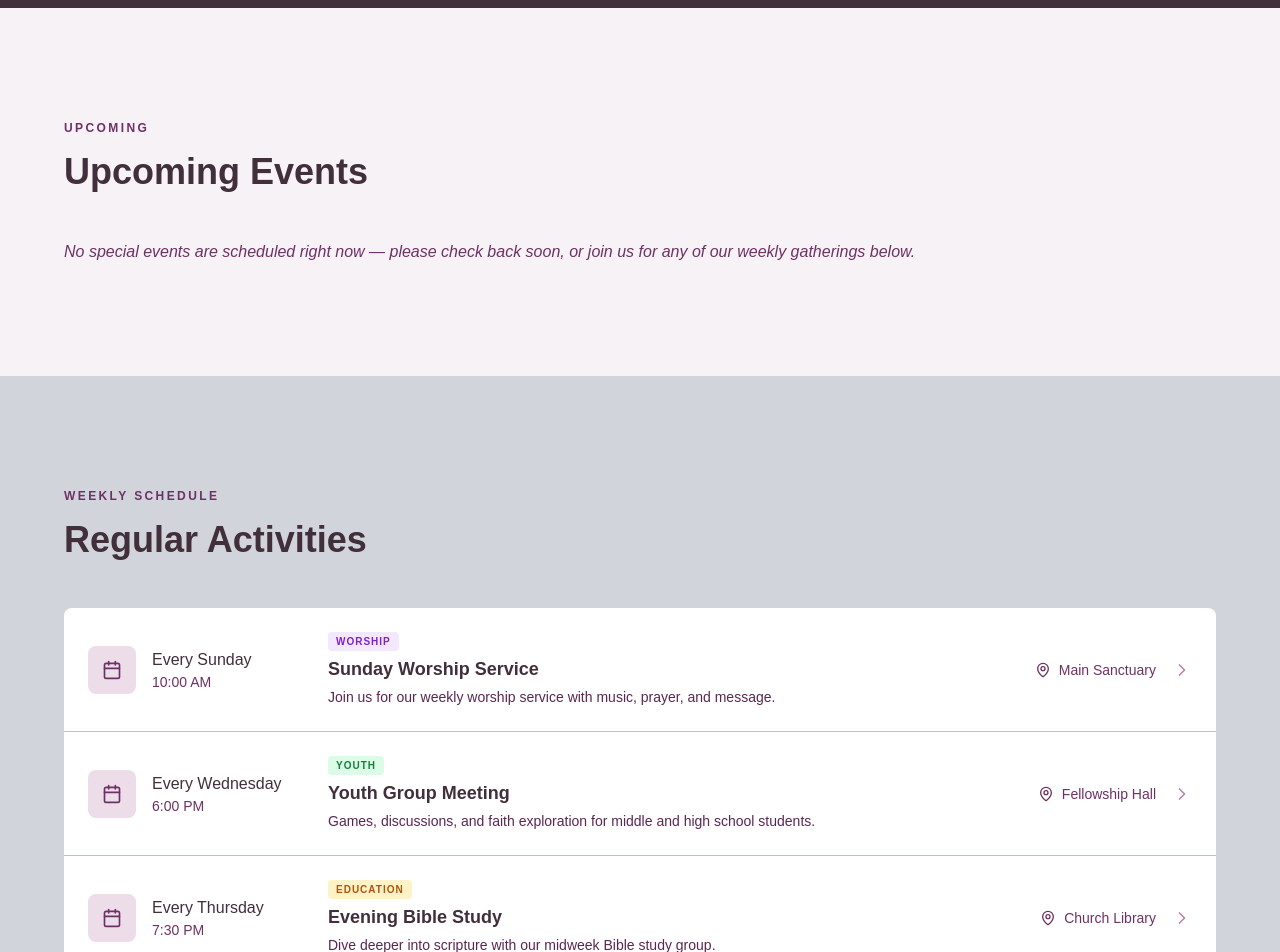
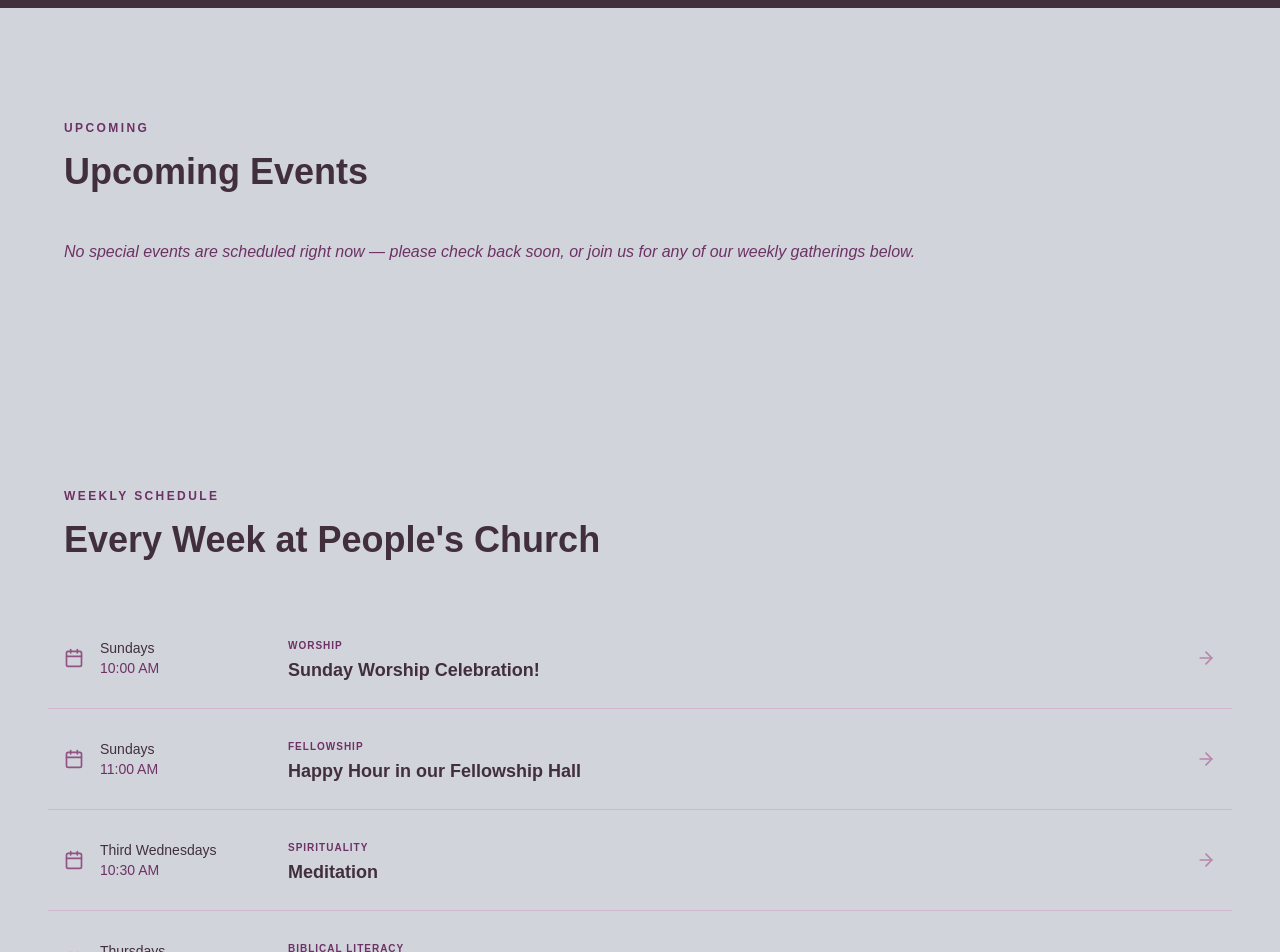
Before and after one commit to yetog/dover-church-rebuild-project, a React (Vite) app: page /happening in a window 1280 px wide. Shown: the part 400-1352 px from the top of the page. Built offline with nearby package versions, Linux system fonts and the light colour scheme; a web font is replaced by a local one.

Commit message:
Changes
Co-authored-by: yetog <143784025+yetog@users.noreply.github.com>

```diff
--- a/src/components/NewsSection.tsx
+++ b/src/components/NewsSection.tsx
@@ -2,14 +2,16 @@ import React from 'react';
 import { Link } from 'react-router-dom';
 import { Calendar, ArrowRight } from 'lucide-react';
 
-const events: {
+export type WeeklyActivity = {
   id: number;
   category: string;
   title: string;
   datetime: string;
   time: string;
   url?: string;
-}[] = [
+};
+
+export const weeklyActivities: WeeklyActivity[] = [
   {
     id: 1,
     category: 'Worship',
@@ -40,14 +42,14 @@ const events: {
   },
   {
     id: 3,
-    category: 'BIBLICAL LITRACY',
+    category: 'BIBLICAL LITERACY',
     title: 'Bible Study',
     datetime: 'Thursdays',
     time: '6:00 PM',
   },
   {
     id: 5,
-    category: "PEOIPLE'S COMMUNITY CENTER",
+    category: "PEOPLE'S COMMUNITY CENTER",
     title: "Free Store, Hungry Neighborhood Meals, Children's After-School Club:   go to pcc-dover.org for more information.",
     url: 'https://pcc-dover.org',
     datetime: 'Every Weekday',
@@ -55,29 +57,47 @@ const events: {
   },
 ];
 
-const NewsSection = () => {
+type Props = {
+  eyebrow?: string;
+  heading?: string;
+  items?: WeeklyActivity[];
+  showViewAll?: boolean;
+  emptyMessage?: string;
+};
+
+const NewsSection = ({
+  eyebrow = "What's Happening",
+  heading = "Every Week at People's Church",
+  items = weeklyActivities,
+  showViewAll = true,
+  emptyMessage,
+}: Props) => {
   return (
     <section className="section-padding bg-gray-300 dark:bg-[#0f0a10]">
       <div className="container-max">
         <div className="flex flex-col md:flex-row md:items-end md:justify-between mb-12">
           <div>
             <p className="text-xs font-semibold uppercase tracking-[0.2em] text-church-500 dark:text-church-300 mb-4">
-              What's Happening
+              {eyebrow}
             </p>
             <h2 className="text-3xl md:text-4xl font-black text-church-800 dark:text-white">
-              Every Week at People's Church
+              {heading}
             </h2>
           </div>
-          <Link
+          {showViewAll && <Link
             to="/happening"
             className="mt-4 md:mt-0 inline-flex items-center text-sm font-semibold text-church-600 dark:text-church-300 hover:text-cta transition-colors"
           >
             View all events <ArrowRight className="w-4 h-4 ml-1" />
-          </Link>
+          </Link>}
         </div>
 
+        {items.length === 0 && emptyMessage && (
+          <p className="text-church-500 dark:text-white italic">{emptyMessage}</p>
+        )}
+
         <div className="space-y-0 divide-y divide-church-200 dark:divide-church-700">
-          {events.map(event => (
+          {items.map(event => (
             <article
               key={event.id}
               className="py-6 flex flex-col md:flex-row md:items-center gap-4 md:gap-8 group cursor-pointer hover:bg-church-100 dark:hover:bg-church-800/30 -mx-4 px-4 transition-colors"
--- a/src/pages/Happening.tsx
+++ b/src/pages/Happening.tsx
@@ -3,82 +3,14 @@ import { Link } from 'react-router-dom';
 import Navbar from '@/components/Navbar';
 import Footer from '@/components/Footer';
 import PageHeader from '@/components/PageHeader';
-import { Calendar, MapPin, Users, ChevronRight } from 'lucide-react';
-
-type ChurchEvent = {
-  id: string;
-  title: string;
-  event_date: string;
-  event_time?: string;
-  location?: string;
-  category: string;
-  description?: string;
-};
+import { Users } from 'lucide-react';
+import NewsSection, { type WeeklyActivity } from '@/components/NewsSection';
 
 // Upcoming special events — edit this list to add or remove events.
-// Dates use YYYY-MM-DD format.
-const upcomingEvents: ChurchEvent[] = [];
-
-
-const recurringEvents = [
-  {
-    id: 'r1',
-    title: "Sunday Worship Service",
-    category: "Worship",
-    date: "Every Sunday",
-    time: "10:00 AM",
-    location: "Main Sanctuary",
-    description: "Join us for our weekly worship service with music, prayer, and message.",
-  },
-  {
-    id: 'r2',
-    title: "Youth Group Meeting",
-    category: "Youth",
-    date: "Every Wednesday",
-    time: "6:00 PM",
-    location: "Fellowship Hall",
-    description: "Games, discussions, and faith exploration for middle and high school students.",
-  },
-  {
-    id: 'r3',
-    title: "Evening Bible Study",
-    category: "Education",
-    date: "Every Thursday",
-    time: "7:30 PM",
-    location: "Church Library",
-    description: "Dive deeper into scripture with our midweek Bible study group.",
-  },
-  {
-    id: 'r4',
-    title: "Prayer Breakfast",
-    category: "Fellowship",
-    date: "Second Saturday",
-    time: "9:00 AM",
-    location: "Fellowship Hall",
-    description: "Monthly gathering for prayer, breakfast, and community connection.",
-  },
-];
-
-const categoryColors: Record<string, string> = {
-  Worship: "bg-purple-100 text-purple-700 dark:bg-purple-900/30 dark:text-purple-300",
-  Fellowship: "bg-blue-100 text-blue-700 dark:bg-blue-900/30 dark:text-blue-300",
-  Youth: "bg-green-100 text-green-700 dark:bg-green-900/30 dark:text-green-300",
-  Education: "bg-amber-100 text-amber-700 dark:bg-amber-900/30 dark:text-amber-300",
-  Special: "bg-rose-100 text-rose-700 dark:bg-rose-900/30 dark:text-rose-300",
-};
-
-const formatDate = (dateStr: string) => {
-  const date = new Date(dateStr + 'T00:00:00');
-  return date.toLocaleDateString('en-US', { weekday: 'short', month: 'long', day: 'numeric', year: 'numeric' });
-};
+// Same format as the weekly list on the homepage (datetime = day/date, time = time).
+const upcomingEvents: WeeklyActivity[] = [];
 
 const Happening = () => {
-  const today = new Date().toISOString().split('T')[0];
-  const events = upcomingEvents
-    .filter((e) => e.event_date >= today)
-    .sort((a, b) => a.event_date.localeCompare(b.event_date));
-
-
   return (
     <div className="min-h-screen flex flex-col">
       <Navbar />
@@ -88,126 +20,14 @@ const Happening = () => {
         breadcrumb={[{ label: 'Events', href: '/happening' }]}
       />
       <main className="flex-1">
-        {/* Upcoming Events from the church office */}
-        <section className="section-padding bg-church-50 dark:bg-[#1a0a17]">
-          <div className="container-max">
-            <div className="mb-12">
-              <p className="text-xs font-semibold uppercase tracking-[0.2em] text-church-500 dark:text-church-300 mb-4">
-                Upcoming
-              </p>
-              <h2 className="text-3xl md:text-4xl font-black text-church-800 dark:text-white">
-                Upcoming Events
-              </h2>
-            </div>
-
-            {events.length === 0 && (
-              <p className="text-church-500 dark:text-white italic">
-                No special events are scheduled right now — please check back soon, or join us for any of our weekly gatherings below.
-              </p>
-            )}
-
-            <div className="space-y-0 divide-y divide-church-200 dark:divide-church-700 bg-white dark:bg-church-800/20 rounded-lg overflow-hidden">
-              {events.map((event) => (
-                <article
-                  key={event.id}
-                  className="p-6 flex flex-col md:flex-row md:items-center gap-4 hover:bg-church-50 dark:hover:bg-church-800/40 transition-colors group"
-                >
-                  <div className="flex items-center gap-4 md:w-56">
-                    <div className="w-12 h-12 rounded-lg bg-church-100 dark:bg-church-700 flex items-center justify-center">
-                      <Calendar className="w-5 h-5 text-church-500 dark:text-church-400" />
-                    </div>
-                    <div>
-                      <p className="font-medium text-church-800 dark:text-white">{formatDate(event.event_date)}</p>
-                      {event.event_time && (
-                        <p className="text-sm text-church-500 dark:text-church-400">{event.event_time}</p>
-                      )}
-                    </div>
-                  </div>
-
-                  <div className="flex-1">
-                    <div className="flex items-center gap-2 mb-1">
-                      <span className={`text-[10px] font-semibold uppercase tracking-widest px-2 py-0.5 rounded ${categoryColors[event.category] || categoryColors.Special}`}>
-                        {event.category}
-                      </span>
-                    </div>
-                    <h3 className="text-lg font-bold text-church-800 dark:text-white group-hover:text-church-600 dark:group-hover:text-church-300 transition-colors">
-                      {event.title}
-                    </h3>
-                    {event.description && (
-                      <p className="text-sm text-church-600 dark:text-white mt-1">
-                        {event.description}
-                      </p>
-                    )}
-                  </div>
-
-                  {event.location && (
-                    <div className="flex items-center gap-2 text-sm text-church-500 dark:text-church-400">
-                      <MapPin className="w-4 h-4" />
-                      {event.location}
-                    </div>
-                  )}
-
-                  <ChevronRight className="w-5 h-5 text-church-300 dark:text-church-600 group-hover:text-church-600 dark:group-hover:text-white group-hover:translate-x-1 transition-all hidden md:block" />
-                </article>
-              ))}
-            </div>
-
-          </div>
-        </section>
-
-        {/* Recurring Weekly Schedule */}
-        <section className="section-padding bg-gray-300 dark:bg-[#0f0a10]">
-          <div className="container-max">
-            <div className="mb-12">
-              <p className="text-xs font-semibold uppercase tracking-[0.2em] text-church-500 dark:text-church-300 mb-4">
-                Weekly Schedule
-              </p>
-              <h2 className="text-3xl md:text-4xl font-black text-church-800 dark:text-white">
-                Regular Activities
-              </h2>
-            </div>
-
-            <div className="space-y-0 divide-y divide-church-200 dark:divide-church-700 bg-white dark:bg-church-800/20 rounded-lg overflow-hidden">
-              {recurringEvents.map((event) => (
-                <article
-                  key={event.id}
-                  className="p-6 flex flex-col md:flex-row md:items-center gap-4 hover:bg-church-50 dark:hover:bg-church-800/40 transition-colors group"
-                >
-                  <div className="flex items-center gap-4 md:w-56">
-                    <div className="w-12 h-12 rounded-lg bg-church-100 dark:bg-church-700 flex items-center justify-center">
-                      <Calendar className="w-5 h-5 text-church-500 dark:text-church-400" />
-                    </div>
-                    <div>
-                      <p className="font-medium text-church-800 dark:text-white">{event.date}</p>
-                      <p className="text-sm text-church-500 dark:text-church-400">{event.time}</p>
-                    </div>
-                  </div>
-
-                  <div className="flex-1">
-                    <div className="flex items-center gap-2 mb-1">
-                      <span className={`text-[10px] font-semibold uppercase tracking-widest px-2 py-0.5 rounded ${categoryColors[event.category] || categoryColors.Special}`}>
-                        {event.category}
-                      </span>
-                    </div>
-                    <h3 className="text-lg font-bold text-church-800 dark:text-white group-hover:text-church-600 dark:group-hover:text-church-300 transition-colors">
-                      {event.title}
-                    </h3>
-                    <p className="text-sm text-church-600 dark:text-white mt-1">
-                      {event.description}
-                    </p>
-                  </div>
-
-                  <div className="flex items-center gap-2 text-sm text-church-500 dark:text-church-400">
-                    <MapPin className="w-4 h-4" />
-                    {event.location}
-                  </div>
-
-                  <ChevronRight className="w-5 h-5 text-church-300 dark:text-church-600 group-hover:text-church-600 dark:group-hover:text-white group-hover:translate-x-1 transition-all hidden md:block" />
-                </article>
-              ))}
-            </div>
-          </div>
-        </section>
+        <NewsSection
+          eyebrow="Upcoming"
+          heading="Upcoming Events"
+          items={upcomingEvents}
+          showViewAll={false}
+          emptyMessage="No special events are scheduled right now — please check back soon, or join us for any of our weekly gatherings below."
+        />
+        <NewsSection eyebrow="Weekly Schedule" heading="Every Week at People's Church" showViewAll={false} />
 
         {/* Calendar CTA */}
         <section className="py-16 px-4 bg-church-900 dark:bg-[#0a0608]">
```
